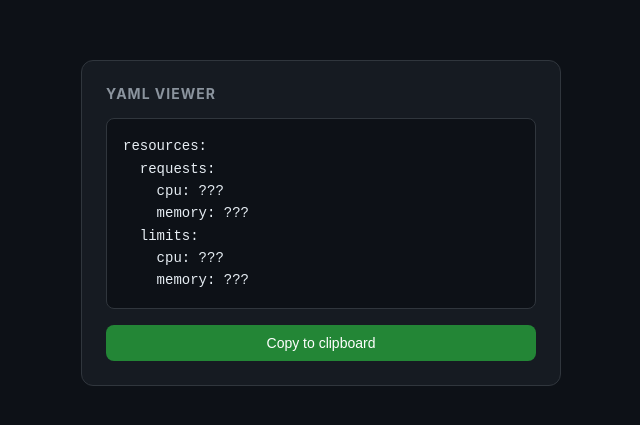
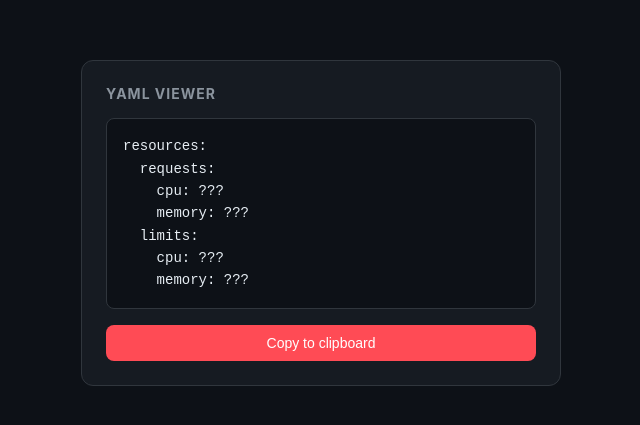
Before and after one commit to ricardo-mng/yaml-viewer, a plain HTML site: page index.html in a window 1280 px wide. Shown: the part 177-602 px from the top of the page, without its empty margins (319-959 px from the left). Drawn offline with Linux system fonts and the light colour scheme.

Commit message:
Add README and update button to OutSystems red

```diff
--- a/index.html
+++ b/index.html
@@ -10,8 +10,8 @@
   .card { background: #161b22; border: 1px solid #30363d; border-radius: 12px; padding: 24px; max-width: 480px; width: 90%; }
   h1 { font-size: 14px; color: #8b949e; text-transform: uppercase; letter-spacing: 1px; margin-bottom: 16px; }
   pre { background: #0d1117; border: 1px solid #30363d; border-radius: 8px; padding: 16px; font-size: 14px; line-height: 1.6; overflow-x: auto; white-space: pre; }
-  button { margin-top: 16px; width: 100%; padding: 10px; background: #238636; color: #fff; border: none; border-radius: 8px; font-size: 14px; cursor: pointer; transition: background .2s; }
-  button:hover { background: #2ea043; }
+  button { margin-top: 16px; width: 100%; padding: 10px; background: #FF4B55; color: #fff; border: none; border-radius: 8px; font-size: 14px; cursor: pointer; transition: background .2s; }
+  button:hover { background: #E0424B; }
   button.copied { background: #1f6feb; }
   .empty { color: #8b949e; font-style: italic; }
 </style>
```
Also changed, not shown: 1 other file.
